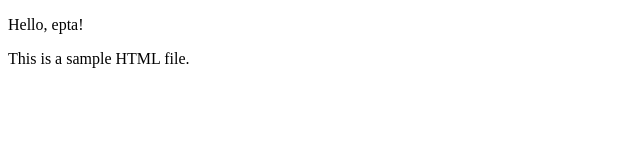
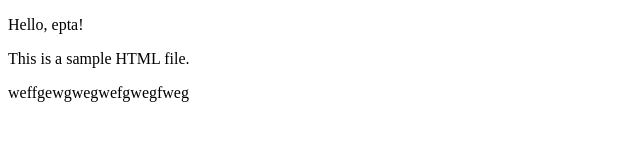
Before and after one commit to silver046/test, a plain HTML site: page index.html in a window 1280 px wide. Shown: the whole page, without its empty margins (0-640 px from the left). Drawn offline with Linux system fonts and the light colour scheme.

Commit message:
Update index.html

```diff
--- a/index.html
+++ b/index.html
@@ -8,6 +8,6 @@
 <body>
     <p>Hello, epta!</p>
     <p>This is a sample HTML file.</p>
-
+    <p>weffgewgwegwefgwegfweg</p>
 </body>
 </html>
```
